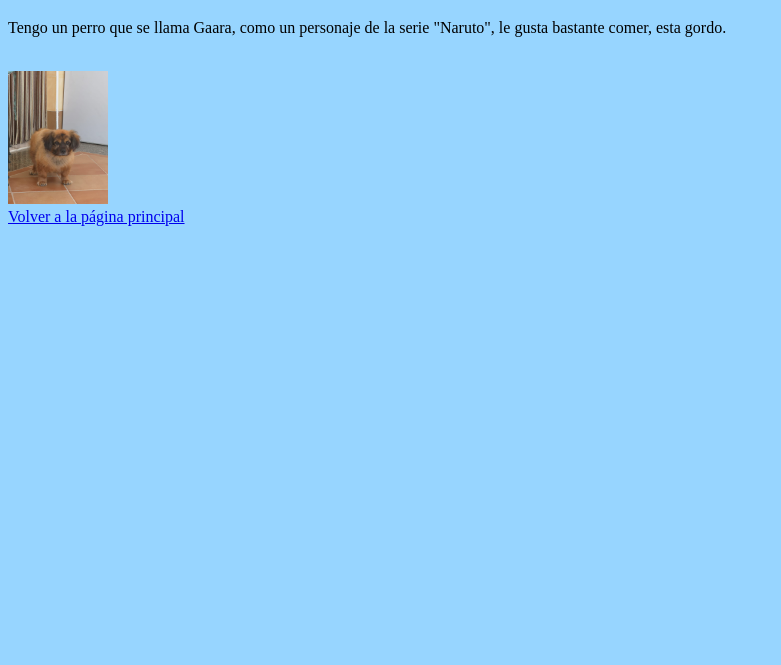
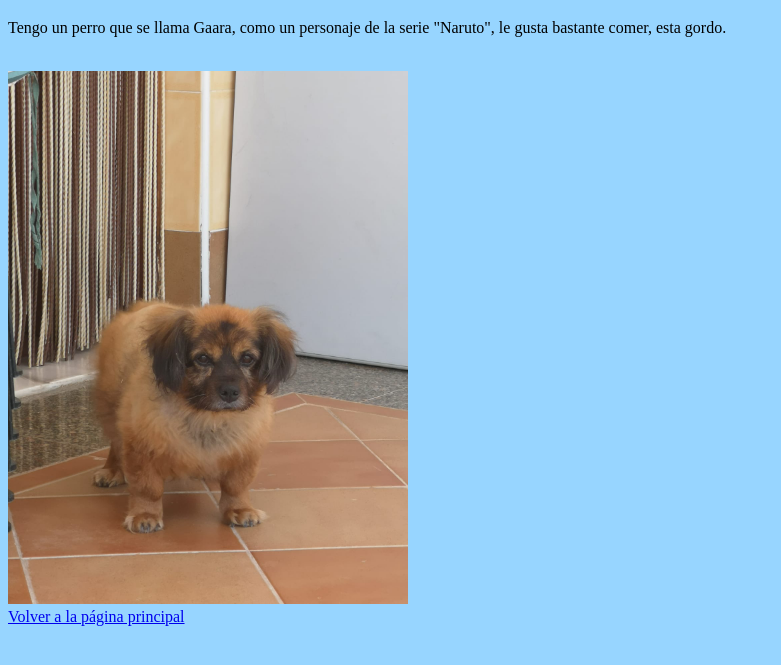
Before and after one commit to Berenjeno/berenjeno.github.io, a plain HTML site: page perro.html in a window 1280 px wide. Shown: the part 61-726 px from the top of the page, without its empty margins (0-781 px from the left). Drawn offline with nearby package versions, Linux system fonts and the light colour scheme.

Commit message:
otra vez2

```diff
--- a/perro.html
+++ b/perro.html
@@ -17,7 +17,7 @@
 
      </br>
 
-    <img src="gaara.jpeg" width="100px" length="100px">
+    <img src="gaara.jpeg" width="400px" length="400px">
 
     </br>
 
```
